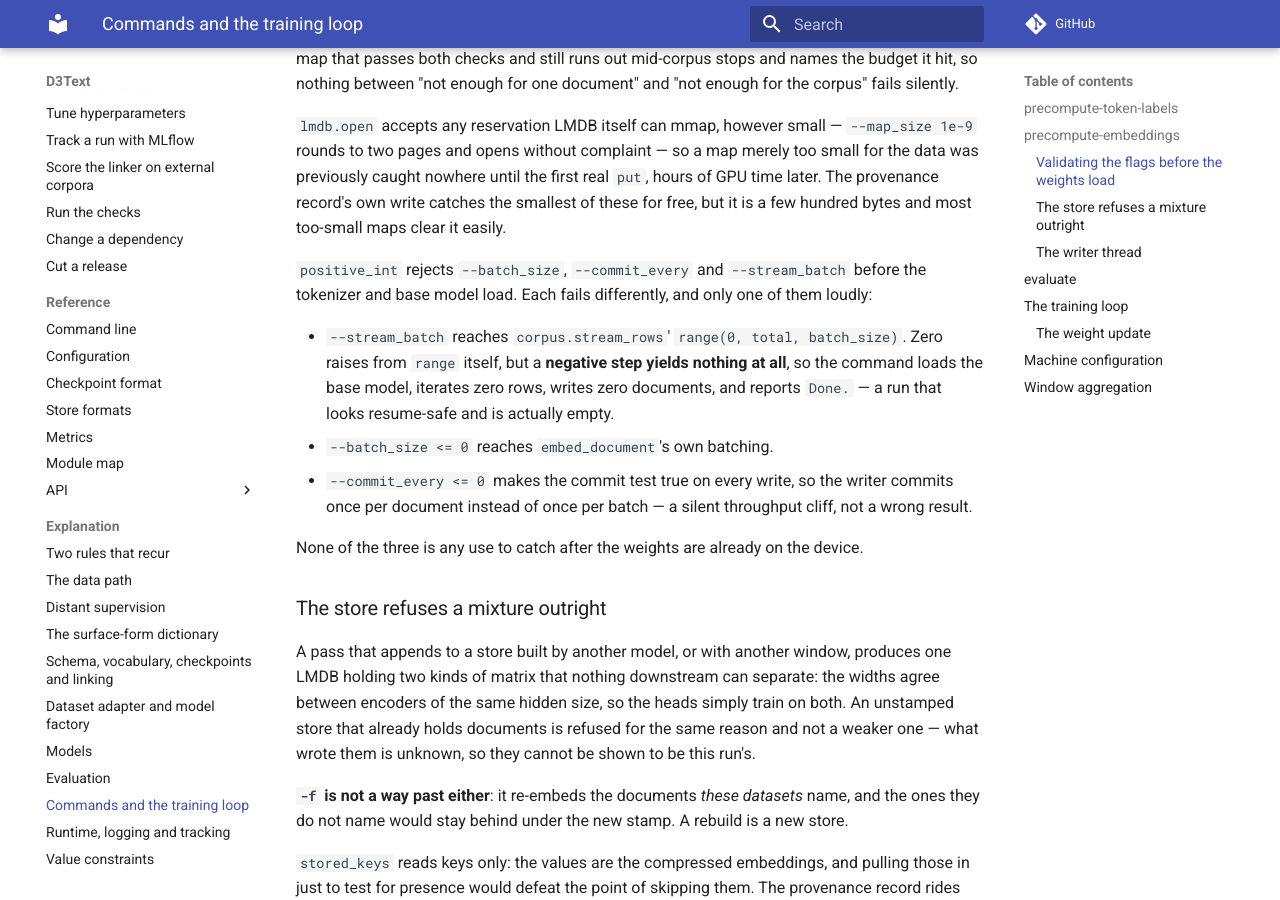
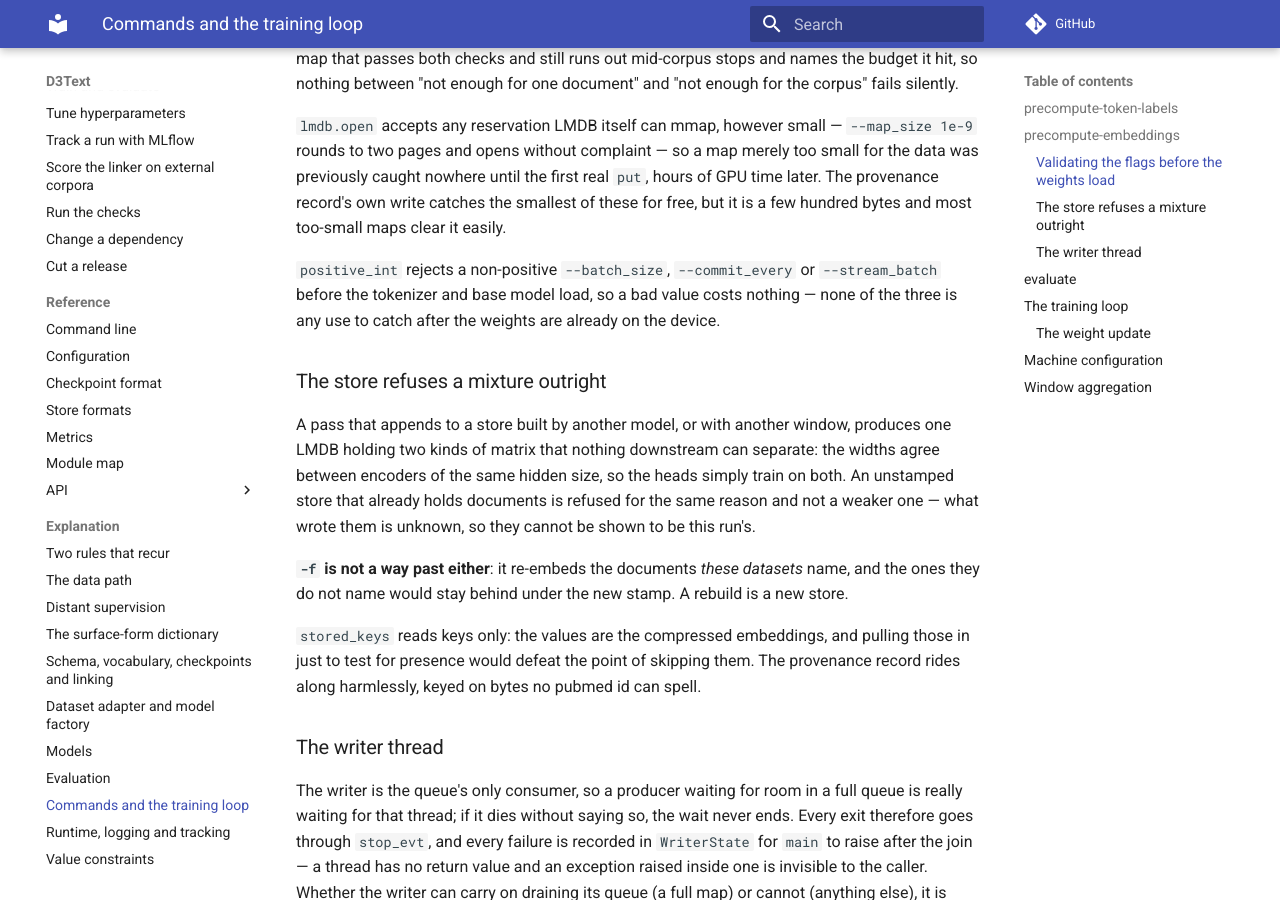
Before and after one commit to manuquadros/d3text, an MkDocs documentation site: the page built from docs/explanation/cli-and-training.md, in a window 1280 px wide and 900 px high, scrolled down 2000 px. Built offline with MkDocs 1.6.1 and Material for MkDocs 9.7.7, drawn with Linux system fonts in a browser that asks for light colours; comment, search, counter and statistics services are not loaded.

Commit message:
docs: state only positive_int's invariant for the count flags
The prose described stream_rows' old range() failure mode, which no
longer exists, and the per-flag failures that remain depend on whether
beartype is installed. Say only what holds everywhere: a non-positive
--batch_size, --commit_every or --stream_batch is refused before the
tokenizer and base model load.

```diff
--- a/docs/explanation/cli-and-training.md
+++ b/docs/explanation/cli-and-training.md
@@ -95,22 +95,10 @@ merely too small for the data was previously caught nowhere until the first real
 smallest of these for free, but it is a few hundred bytes and most too-small
 maps clear it easily.
 
-`positive_int` rejects `--batch_size`, `--commit_every` and `--stream_batch`
-before the tokenizer and base model load. Each fails differently, and only one
-of them loudly:
-
-- `--stream_batch` reaches `corpus.stream_rows`' `range(0, total, batch_size)`.
-  Zero raises from `range` itself, but a **negative step yields nothing at
-  all**, so the command loads the base model, iterates zero rows, writes zero
-  documents, and reports `Done.` — a run that looks resume-safe and is actually
-  empty.
-- `--batch_size <= 0` reaches `embed_document`'s own batching.
-- `--commit_every <= 0` makes the commit test true on every write, so the writer
-  commits once per document instead of once per batch — a silent throughput
-  cliff, not a wrong result.
-
-None of the three is any use to catch after the weights are already on the
-device.
+`positive_int` rejects a non-positive `--batch_size`, `--commit_every` or
+`--stream_batch` before the tokenizer and base model load, so a bad value
+costs nothing — none of the three is any use to catch after the weights are
+already on the device.
 
 ### The store refuses a mixture outright
 
```
Also changed, not shown: 2 other files.
